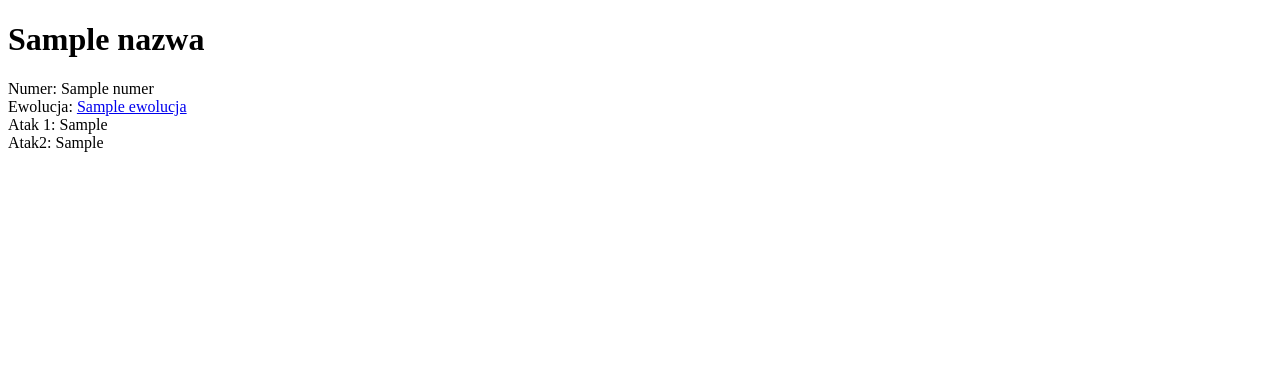
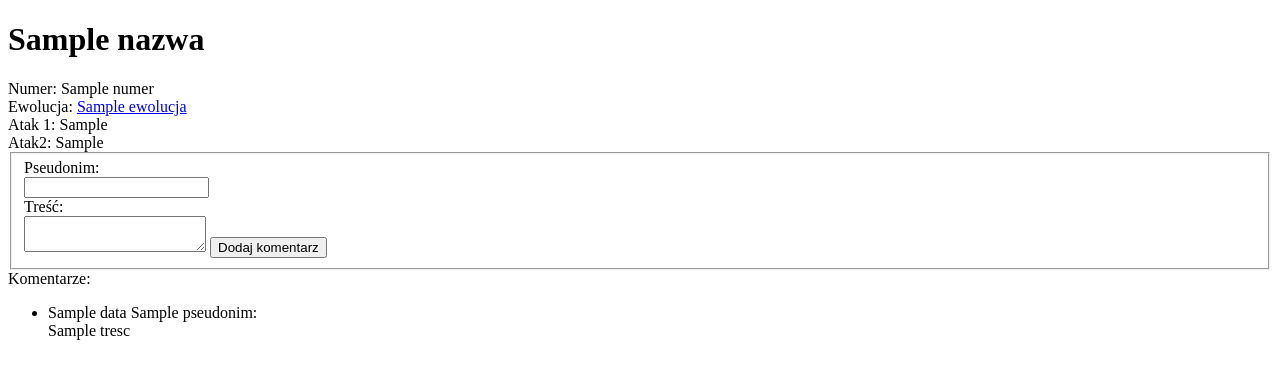
Before and after one commit to pd219411/WWW, a Django app: template pokemon/pokedex/templates/pokemon.html in a window 1280 px wide. Shown: the top 379 px of the page. Run offline with Django 3.2, Linux system fonts and the light colour scheme; the template is opened without the code that fills it: most values are stand-ins (such as "Sample title", 1, 10 or a date in 2020).

Commit message:
comments

```diff
--- a/pokemon/pokedex/admin.py
+++ b/pokemon/pokedex/admin.py
@@ -1,7 +1,8 @@
 from django.contrib import admin
 #from . import models
-from .models import Pokemon, Skutecznosc
+from .models import Pokemon, Skutecznosc, Komentarz
 
 # Register your models here.
 admin.site.register(Pokemon)
 admin.site.register(Skutecznosc)
+admin.site.register(Komentarz)
--- a/pokemon/pokedex/templates/pokemon.html
+++ b/pokemon/pokedex/templates/pokemon.html
@@ -1,4 +1,10 @@
 <!doctype html>
+<html>
+    <head>
+        <meta charset="utf-8">
+        <title>Lista pokemonów</title>
+    </head>
+    <body>
 <h1>{{ pokemon.nazwa }}</h1>
 
 <div>Numer: {{ pokemon.numer }}</div>
@@ -10,3 +16,24 @@
 
 <div>Atak 1: {{ pokemon.rodzaj1 }}</div>
 {% if pokemon.rodzaj2 %}<div>Atak2: {{ pokemon.rodzaj2 }}</div>{% endif %}
+
+<form action="{% url 'komentarz' pokemon.numer %}" method="post">
+<fieldset>
+{% csrf_token %}
+<div>Pseudonim:</div>
+<input type="text" name="pseudonim" value="">
+<div>Treść:</div>
+<textarea name="komentarz"></textarea>
+<input type="submit" value="Dodaj komentarz" />
+</fieldset>
+</form>
+
+<div>Komentarze:</div>
+<ul>
+{% for komentarz in komentarze %}
+<li><div>{{ komentarz.data}} {{ komentarz.pseudonim }}:</div>{{ komentarz.tresc }}</li>
+{% endfor %}
+</ul>
+
+    </body>
+</html>
--- a/pokemon/pokemon/urls.py
+++ b/pokemon/pokemon/urls.py
@@ -20,6 +20,7 @@ from pokedex import views
 urlpatterns = [
     url(r'^$', views.showList, name='list'),
     url(r'^pokemon/(?P<numer_pokemona>.+)/$', views.pokemon, name='pokemon'),
+    url(r'^pokemon/(?P<numer_pokemona>.+)/komentarz$', views.komentarz, name='komentarz'),
 
     url(r'^admin/', include(admin.site.urls)),
 ]
```
Also changed, not shown: pokemon/pokedex/models.py (+8 -0 lines), pokemon/pokedex/views.py (+27 -2 lines), pokemon/pokedex/migrations/0002_komentarz.py (added).
